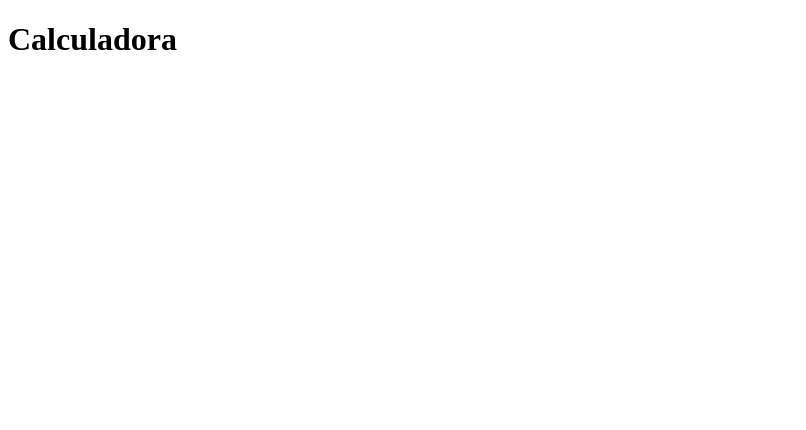
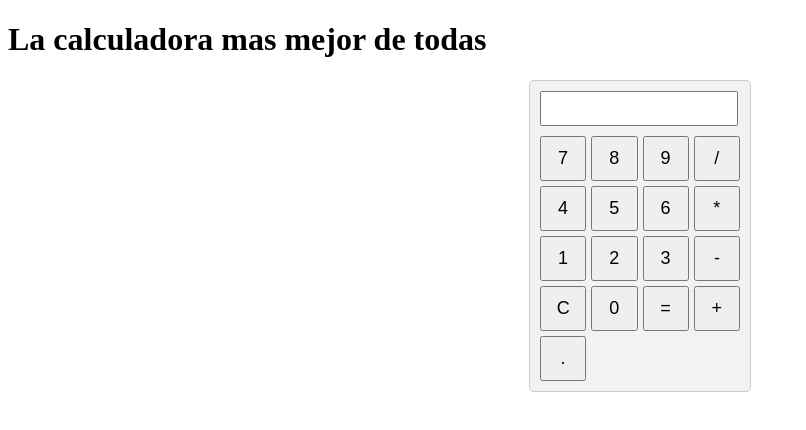
Before and after one commit to Varucard/challenge2, a plain HTML site: page index.html in a window 1280 px wide. Shown: the whole page, without its empty margins (0-806 px from the left). Drawn offline with nearby package versions, Linux system fonts and the light colour scheme.

Commit message:
Estructura y funcionalidad basica con validación terminadas

```diff
--- a/css/style.css
+++ b/css/style.css
@@ -0,0 +1,27 @@
+.calculator {
+  width: 200px;
+  margin: 0 auto;
+  padding: 10px;
+  background-color: #f2f2f2;
+  border: 1px solid #ccc;
+  border-radius: 5px;
+}
+
+input[type="text"] {
+  width: 92%;
+  margin-bottom: 10px;
+  padding: 5px;
+  font-size: 18px;
+}
+
+.buttons {
+  display: grid;
+  grid-template-columns: repeat(4, 1fr);
+  grid-gap: 5px;
+}
+
+button {
+  width: 100%;
+  padding: 10px;
+  font-size: 18px;
+}
--- a/index.html
+++ b/index.html
@@ -3,9 +3,48 @@
 <head>
   <meta charset="UTF-8">
   <meta name="viewport" content="width=device-width, initial-scale=1.0">
+
+  <!-- Estilos -->
+  <link rel="stylesheet" type="text/css" href="css/style.css">
+
   <title>Calculadora</title>
 </head>
 <body>
-  <h1>Calculadora</h1>
+  <h1>La calculadora mas mejor de todas</h1>
+
+  <div class="calculator">
+    <input type="text" id="result">
+
+    <div class="buttons">
+      <button onclick="appendToResult('7')">7</button>
+      <button onclick="appendToResult('8')">8</button>
+      <button onclick="appendToResult('9')">9</button>
+      <button onclick="appendToResult('/')">/</button>
+      <button onclick="appendToResult('4')">4</button>
+      <button onclick="appendToResult('5')">5</button>
+      <button onclick="appendToResult('6')">6</button>
+      <button onclick="appendToResult('*')">*</button>
+      <button onclick="appendToResult('1')">1</button>
+      <button onclick="appendToResult('2')">2</button>
+      <button onclick="appendToResult('3')">3</button>
+      <button onclick="appendToResult('-')">-</button>
+      <button onclick="clearResult()">C</button>
+      <button onclick="appendToResult('0')">0</button>
+      <button onclick="calculateResult()">=</button>
+      <button onclick="appendToResult('+')">+</button>
+      <button onclick="appendToResult('.')">.</button>
+    </div>
+  </div>
+
+  <!-- Archivos JS -->
+  <!-- Principal -->
+  <script src="js/dom.js"></script>
+
+  <!-- Funciones varias -->
+  <script src="js/functions.js"></script>
+
+  <!-- Libreria para validar expresiones matematicas -->
+  <script src="https://cdn.jsdelivr.net/npm/mathjs@11.8.2/lib/browser/math.min.js"></script>
+
 </body>
 </html>
--- a/js/dom.js
+++ b/js/dom.js
@@ -0,0 +1,42 @@
+/**
+ * Agrega valores al campo de entrada de la Calculadora
+ * @param {string} value valor que se imprime en el campo de entrada
+ */
+function appendToResult(value) {
+  document.getElementById('result').value += value;
+}
+
+/**
+ * Limpia el campo de entrada
+ */
+function clearResult() {
+  document.getElementById('result').value = '';
+}
+
+/**
+ * Evalua la expresión ingresada utilizando la libreria "mathjs", si es correcta la resuelve e imprime el valor * por el campo de entrada, de lo contrario devuelve un error por el campo de entrada y por pantalla
+ */
+function calculateResult() {
+  const expression = document.getElementById('result').value;
+
+  try {
+    const result = math.evaluate(expression);
+    document.getElementById('result').value = result;
+  } catch (error) {
+    document.getElementById('result').value = 'Syntax error';
+    mensajePantalla('Por favor no juegue con el sistema');
+  }
+}
+
+/**
+ * Función para manejar el evento de teclado
+ * @param {KeyboardEvent} event Objeto del evento teclado
+ */
+function handleKeyPress(event) {
+  if (event.key === 'Enter') {
+    calculateResult();
+  }
+}
+
+// Agrega el evento de teclado al campo de entrada de la calculadora
+document.getElementById('result').addEventListener('keydown', handleKeyPress);
--- /dev/null
+++ b/js/functions.js
@@ -0,0 +1,18 @@
+/**
+ * @param {string} valor Dato a revisar y validar
+ * @param {string} expresionRegular Expresión regular para validar
+ * @returns {true} Retorn True si encontro un Match o un False si no encontro
+ */
+function validarString(valor, expresionRegular) {
+  if (expresionRegular.test(valor)) return true;
+
+  return false;
+}
+
+/**
+ * Recibe un mensaje para ser mostrado por pantalla
+ * @param {string} mensaje
+ */
+function mensajePantalla(mensaje) {
+  alert(mensaje);
+}
```
